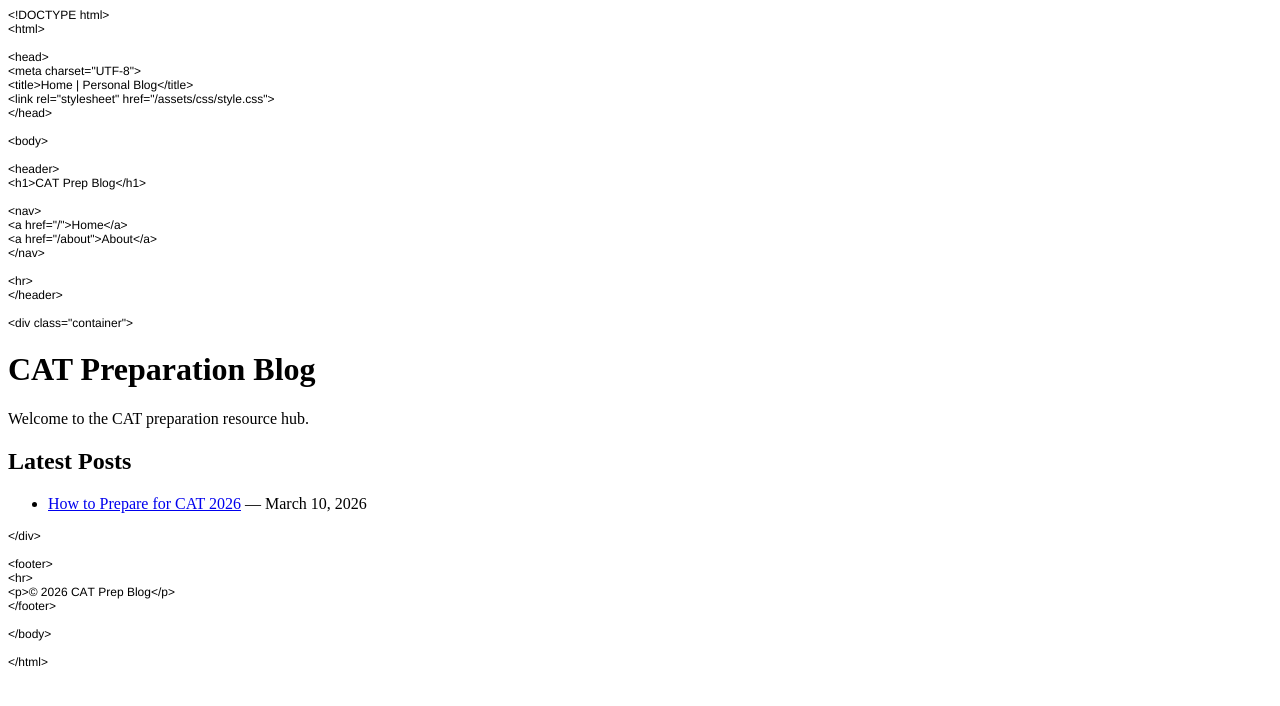
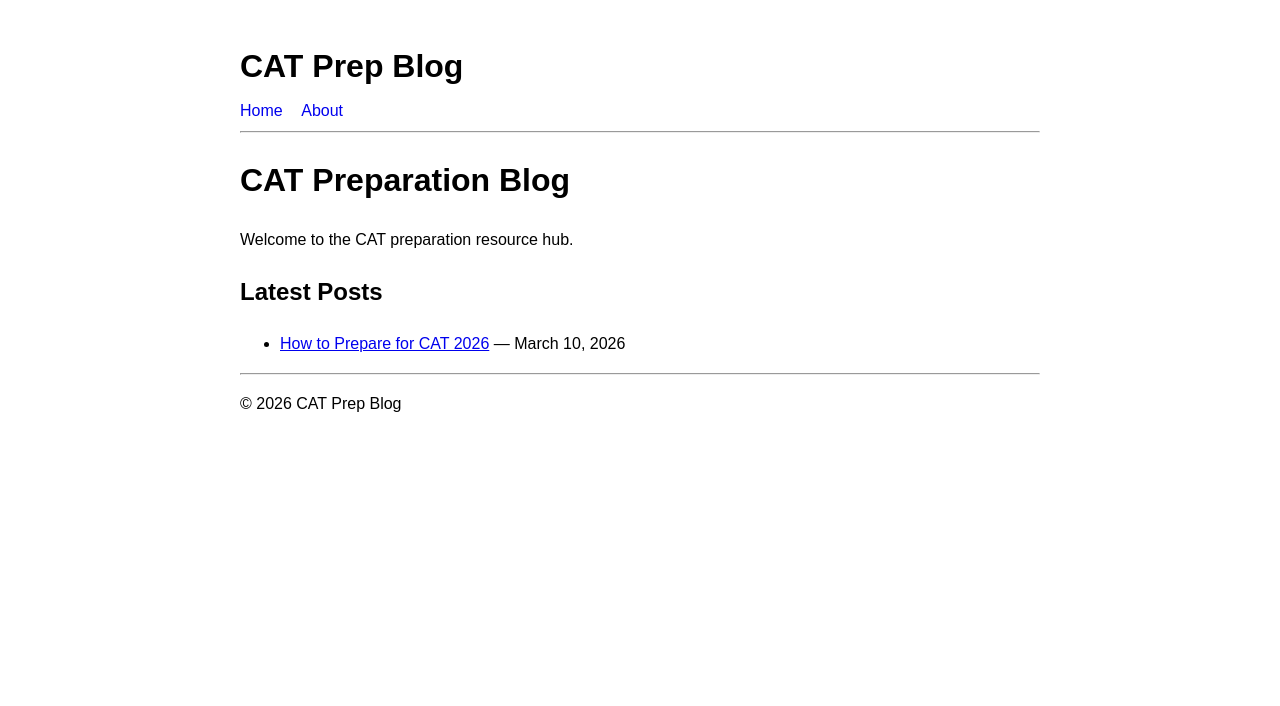
Before and after one commit to shisuiUchiha/shisuiuchiha.github.io, a Jekyll site: the page built from index.md, in a window 1280 px wide. Shown: the top 706 px of the page. Built offline with Jekyll 4.4.1, drawn with Linux system fonts in a browser that asks for light colours.

Commit message:
small change in default

```diff
--- a/_layouts/default.html
+++ b/_layouts/default.html
@@ -1,51 +1,34 @@
-<!DOCTYPE html PUBLIC "-//W3C//DTD HTML 4.01//EN" "http://www.w3.org/TR/html4/strict.dtd">
+<!DOCTYPE html>
 <html>
+
 <head>
-  <meta http-equiv="Content-Type" content="text/html; charset=utf-8">
-  <meta http-equiv="Content-Style-Type" content="text/css">
-  <title></title>
-  <meta name="Generator" content="Cocoa HTML Writer">
-  <meta name="CocoaVersion" content="2487.7">
-  <style type="text/css">
-    p.p1 {margin: 0.0px 0.0px 0.0px 0.0px; font: 12.0px Helvetica; -webkit-text-stroke: #000000}
-    p.p2 {margin: 0.0px 0.0px 0.0px 0.0px; font: 12.0px Helvetica; -webkit-text-stroke: #000000; min-height: 14.0px}
-    span.s1 {font-kerning: none}
-  </style>
+<meta charset="UTF-8">
+<title>{{ page.title }} | Personal Blog</title>
+<link rel="stylesheet" href="/assets/css/style.css">
 </head>
+
 <body>
-<p class="p1"><span class="s1">&lt;!DOCTYPE html&gt;</span></p>
-<p class="p1"><span class="s1">&lt;html&gt;</span></p>
-<p class="p2"><span class="s1"></span><br></p>
-<p class="p1"><span class="s1">&lt;head&gt;</span></p>
-<p class="p1"><span class="s1">&lt;meta charset="UTF-8"&gt;</span></p>
-<p class="p1"><span class="s1">&lt;title&gt;{{ page.title }} | Personal Blog&lt;/title&gt;</span></p>
-<p class="p1"><span class="s1">&lt;link rel="stylesheet" href="/assets/css/style.css"&gt;</span></p>
-<p class="p1"><span class="s1">&lt;/head&gt;</span></p>
-<p class="p2"><span class="s1"></span><br></p>
-<p class="p1"><span class="s1">&lt;body&gt;</span></p>
-<p class="p2"><span class="s1"></span><br></p>
-<p class="p1"><span class="s1">&lt;header&gt;</span></p>
-<p class="p1"><span class="s1">&lt;h1&gt;CAT Prep Blog&lt;/h1&gt;</span></p>
-<p class="p2"><span class="s1"></span><br></p>
-<p class="p1"><span class="s1">&lt;nav&gt;</span></p>
-<p class="p1"><span class="s1">&lt;a href="/"&gt;Home&lt;/a&gt;</span></p>
-<p class="p1"><span class="s1">&lt;a href="/about"&gt;About&lt;/a&gt;</span></p>
-<p class="p1"><span class="s1">&lt;/nav&gt;</span></p>
-<p class="p2"><span class="s1"></span><br></p>
-<p class="p1"><span class="s1">&lt;hr&gt;</span></p>
-<p class="p1"><span class="s1">&lt;/header&gt;</span></p>
-<p class="p2"><span class="s1"></span><br></p>
-<p class="p1"><span class="s1">&lt;div class="container"&gt;</span></p>
-<p class="p1"><span class="s1">{{ content }}</span></p>
-<p class="p1"><span class="s1">&lt;/div&gt;</span></p>
-<p class="p2"><span class="s1"></span><br></p>
-<p class="p1"><span class="s1">&lt;footer&gt;</span></p>
-<p class="p1"><span class="s1">&lt;hr&gt;</span></p>
-<p class="p1"><span class="s1">&lt;p&gt;© 2026 CAT Prep Blog&lt;/p&gt;</span></p>
-<p class="p1"><span class="s1">&lt;/footer&gt;</span></p>
-<p class="p2"><span class="s1"></span><br></p>
-<p class="p1"><span class="s1">&lt;/body&gt;</span></p>
-<p class="p2"><span class="s1"></span><br></p>
-<p class="p1"><span class="s1">&lt;/html&gt;</span></p>
+
+<header>
+<h1>CAT Prep Blog</h1>
+
+<nav>
+<a href="/">Home</a>
+<a href="/about">About</a>
+</nav>
+
+<hr>
+</header>
+
+<div class="container">
+{{ content }}
+</div>
+
+<footer>
+<hr>
+<p>© 2026 CAT Prep Blog</p>
+</footer>
+
 </body>
+
 </html>
```
